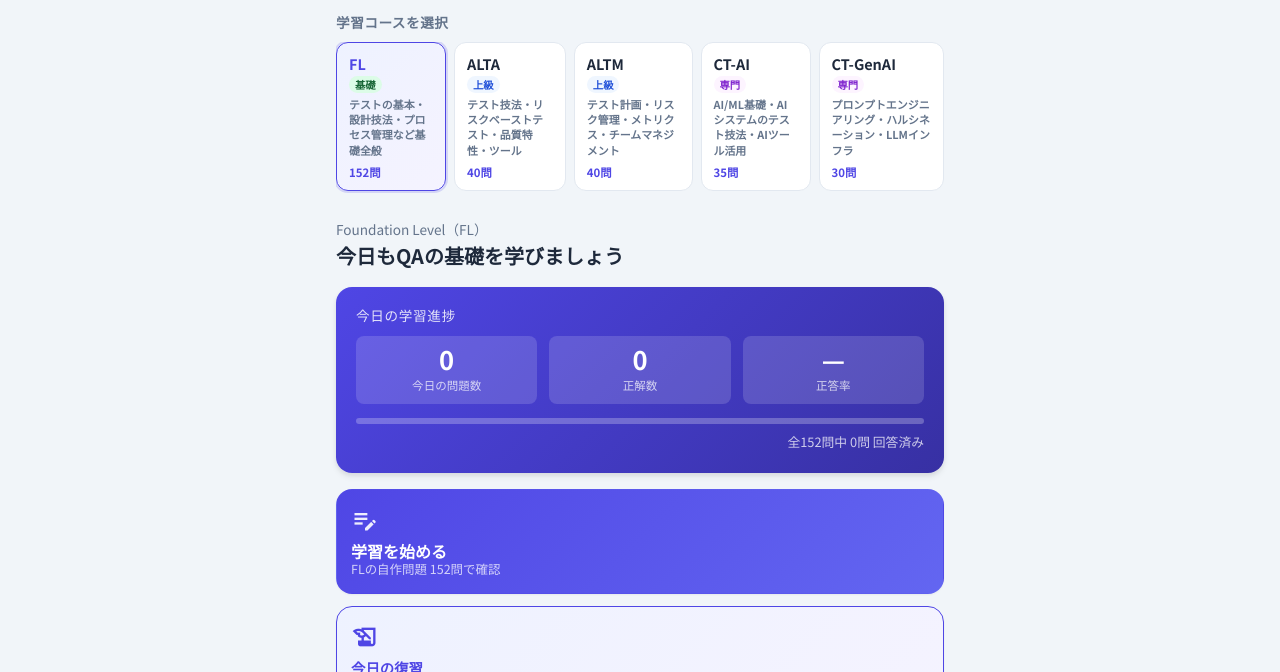
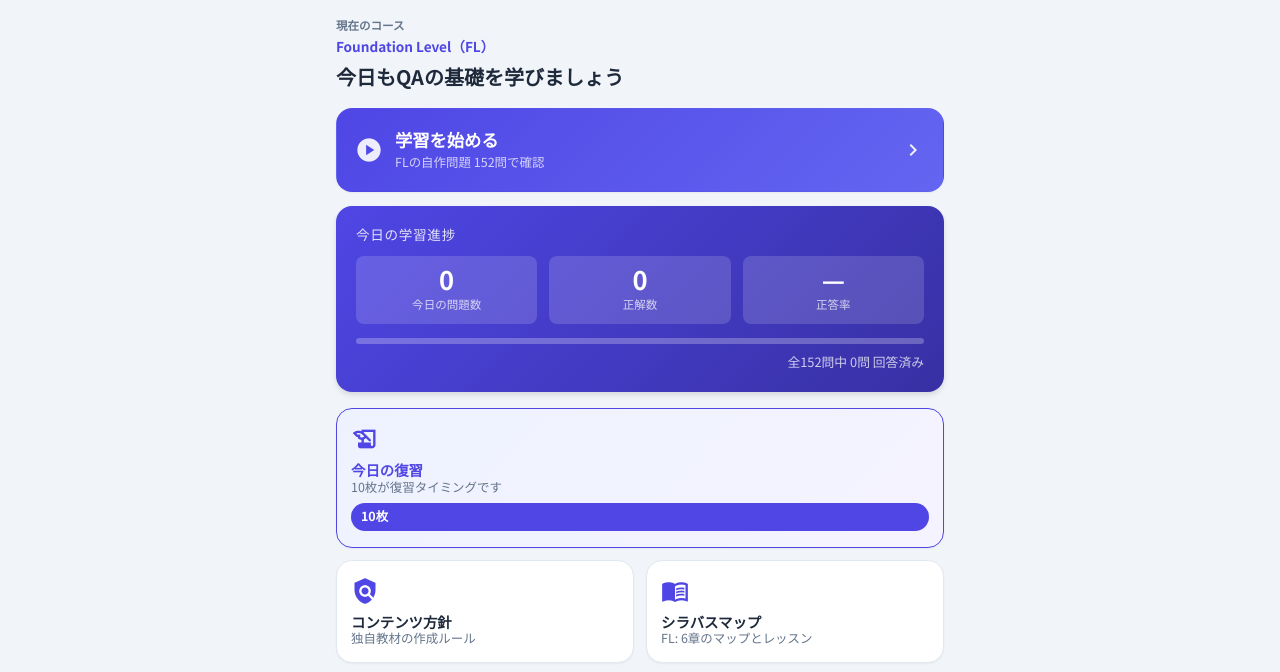
Before and after one commit to ma-garin/MyStudyQaApp, a website with bundled scripts: page index.html in a window 1280 px wide. Shown: the part 54-726 px from the top of the page. Built offline with nearby package versions, Linux system fonts and the light colour scheme; files whose address does not match are found by name.

Commit message:
fix: モバイル学習ホームの導線を改善
ホームの資格選択を撤去して学習再開を最優先化し、コース変更を設定へ移動。Service Worker更新処理も改善。

```diff
--- a/css/components.css
+++ b/css/components.css
@@ -851,20 +851,46 @@ table tbody tr:nth-child(even) {
 
 /* ── Home greeting ────────────────────────────── */
 .home-greeting {
-    padding: 8px 0 4px;
+    padding: 2px 0 4px;
     margin-bottom: 14px;
+}
+
+.greeting-label {
+    margin: 0 0 2px;
+    color: var(--text-muted);
+    font-size: 0.72em;
+    font-weight: 600;
 }
 
 .greeting-sub {
     font-size: 0.85em;
-    color: var(--text-muted);
-    margin: 0 0 2px;
+    color: var(--primary);
+    font-weight: 700;
+    margin: 0 0 6px;
 }
 
 .home-greeting h2 {
     font-size: 1.25em;
     margin: 0;
     color: var(--text);
+}
+
+.home-primary-action {
+    min-height: 84px;
+    margin-bottom: 14px;
+    padding: 18px;
+    flex-direction: row;
+    align-items: center;
+    gap: 12px;
+}
+
+.home-primary-action .action-title {
+    font-size: 1.08em;
+    margin-bottom: 4px;
+}
+
+.home-primary-arrow {
+    color: rgba(255,255,255,0.9);
 }
 
 /* ── Release notes ───────────────────────────── */
@@ -1060,62 +1086,6 @@ table tbody tr:nth-child(even) {
 }
 .settings-btn--primary:active { opacity: 0.85; }
 
-/* ── Cert Selector ────────────────────────────── */
-.cert-selector-section {
-    margin: 0 0 16px;
-}
-.cert-selector-title {
-    font-size: 0.85em;
-    font-weight: 700;
-    color: var(--text-muted);
-    margin: 0 0 10px;
-    text-transform: uppercase;
-    letter-spacing: 0.04em;
-}
-.cert-cards {
-    display: flex;
-    gap: 8px;
-    overflow-x: auto;
-    padding-bottom: 4px;
-    -webkit-overflow-scrolling: touch;
-    scrollbar-width: none;
-}
-.cert-cards::-webkit-scrollbar { display: none; }
-.cert-card {
-    display: flex;
-    flex-direction: column;
-    align-items: flex-start;
-    gap: 2px;
-    min-width: 110px;
-    padding: 10px 12px;
-    border-radius: var(--radius);
-    border: 1.5px solid var(--border);
-    background: var(--surface);
-    cursor: pointer;
-    transition: border-color 0.15s, background 0.15s, box-shadow 0.15s;
-    box-shadow: none;
-    white-space: normal;
-    text-align: left;
-}
-.cert-card:hover:not(:disabled) {
-    border-color: var(--primary);
-    box-shadow: 0 0 0 2px rgba(79,70,229,0.12);
-}
-.cert-card--active {
-    border-color: var(--primary);
-    background: linear-gradient(135deg, #EEF2FF, #F5F3FF);
-    box-shadow: 0 0 0 2px rgba(79,70,229,0.18);
-}
-.cert-card--disabled {
-    opacity: 0.45;
-    cursor: not-allowed;
-}
-.cert-card-name {
-    font-size: 0.95em;
-    font-weight: 700;
-    color: var(--text);
-}
-.cert-card--active .cert-card-name { color: var(--primary); }
 .cert-card-level {
     font-size: 0.68em;
     font-weight: 700;
--- a/index.html
+++ b/index.html
@@ -29,9 +29,11 @@
     <nav id="main-nav" class="hidden"></nav>
     <nav id="breadcrumb-nav" class="hidden"></nav>
     <script>
-        // アプリ起動時は常にランディング画面を表示する
-        // index.html が直接読み込まれた場合、landing.html へリダイレクト
-        if (window.location.pathname.split('/').pop() === 'index.html') {
+        // 初回だけコース選択へ送る。選択後はホームを表示する。
+        if (
+            window.location.pathname.split('/').pop() === 'index.html'
+            && !localStorage.getItem('qa_selected_cert')
+        ) {
             window.location.replace('landing.html');
         }
     </script>
@@ -46,17 +48,22 @@
     <main class="app-main" id="app-container">
         <section id="welcome-screen">
 
-            <!-- Certification Selector -->
-            <div class="cert-selector-section">
-                <h3 class="cert-selector-title">学習コースを選択</h3>
-                <div class="cert-cards" id="cert-cards"></div>
-            </div>
-
             <!-- Greeting -->
             <div class="home-greeting">
+                <p class="greeting-label">現在のコース</p>
                 <p class="greeting-sub" id="greeting-sub">Software Quality Basics</p>
                 <h2>今日もQAの基礎を学びましょう</h2>
             </div>
+
+            <a href="study.html" class="action-card action-card--primary home-primary-action">
+                <span class="material-icons action-icon">play_circle</span>
+                <div style="flex:1;">
+                    <p class="action-title" id="action-title-study">学習を始める</p>
+                    <p class="action-desc" id="action-desc-quiz">自作問題で理解度を確認</p>
+                </div>
+                <span id="weak-badge" style="display:none;background:rgba(255,255,255,0.25);color:#fff;font-size:0.72em;font-weight:700;padding:3px 8px;border-radius:var(--radius-full);white-space:nowrap;"></span>
+                <span class="material-icons home-primary-arrow">chevron_right</span>
+            </a>
 
             <!-- Progress Card -->
             <div class="progress-card">
@@ -88,15 +95,6 @@
 
             <!-- Action Grid -->
             <div class="action-grid">
-                <a href="study.html" class="action-card action-card--primary">
-                    <span class="material-icons action-icon">edit_note</span>
-                    <div style="flex:1;">
-                        <p class="action-title">学習を始める</p>
-                        <p class="action-desc" id="action-desc-quiz">自作問題で理解度を確認</p>
-                    </div>
-                    <span id="weak-badge" style="display:none;background:rgba(255,255,255,0.25);color:#fff;font-size:0.72em;font-weight:700;padding:3px 8px;border-radius:var(--radius-full);white-space:nowrap;"></span>
-                </a>
-
                 <a href="review.html" class="action-card action-card--review" id="review-card" style="grid-column:1 / -1;border:1.5px solid var(--primary);background:linear-gradient(135deg,#EEF2FF,#F5F3FF);">
                     <span class="material-icons action-icon" style="color:var(--primary);">history_edu</span>
                     <div style="flex:1;">
--- a/js/main.js
+++ b/js/main.js
@@ -2,7 +2,7 @@
 import { setupCommonNavigation, setupBackToTopButtons, fetchQuestions } from './utils.js';
 import { getDashboardStats, getWrongQuestionIds } from './progress.js';
 import { topicMaps } from './topicMap.js';
-import { CERTIFICATIONS, getSelectedCert, setSelectedCert } from './certifications.js';
+import { getCertById, getSelectedCert } from './certifications.js';
 import { certKey, SUFFIXES } from './storage.js';
 import { aggregateChapterStats } from './chapterStats.js';
 import { countDue, loadState as loadSrsState } from './srs.js';
@@ -10,57 +10,8 @@ import { countDue, loadState as loadSrsState } from './srs.js';
 document.addEventListener('DOMContentLoaded', async () => {
     setupCommonNavigation();
     setupBackToTopButtons();
-    renderCertSelector();
     await renderDashboard();
 });
-
-function renderCertSelector() {
-    const container = document.getElementById('cert-cards');
-    if (!container) return;
-    const selectedId = getSelectedCert();
-
-    container.textContent = '';
-    CERTIFICATIONS.forEach(cert => {
-        const card = document.createElement('button');
-        card.type = 'button';
-        card.className = 'cert-card' + (cert.id === selectedId ? ' cert-card--active' : '') + (!cert.available ? ' cert-card--disabled' : '');
-        card.disabled = !cert.available;
-        const nameEl = document.createElement('span');
-        nameEl.className = 'cert-card-name';
-        nameEl.textContent = cert.name;
-
-        const levelEl = document.createElement('span');
-        levelEl.className = `cert-card-level cert-card-level--${cert.level}`;
-        levelEl.textContent = levelLabel(cert.level);
-
-        const descEl = document.createElement('span');
-        descEl.className = 'cert-card-desc';
-        descEl.textContent = cert.description;
-
-        const statusEl = document.createElement('span');
-        if (cert.available) {
-            statusEl.className = 'cert-card-count';
-            statusEl.textContent = `${cert.questionCount}問`;
-        } else {
-            statusEl.className = 'cert-card-coming';
-            statusEl.textContent = '近日公開';
-        }
-
-        card.append(nameEl, levelEl, descEl, statusEl);
-        card.addEventListener('click', async () => {
-            setSelectedCert(cert.id);
-            container.querySelectorAll('.cert-card').forEach(c => c.classList.remove('cert-card--active'));
-            card.classList.add('cert-card--active');
-            await renderDashboard();
-        });
-        container.appendChild(card);
-    });
-}
-
-function levelLabel(level) {
-    const labels = { foundation: '基礎', advanced: '上級', specialist: '専門' };
-    return labels[level] || level;
-}
 
 function readStoredIds(key) {
     try {
@@ -110,7 +61,7 @@ function renderChapterHeatmap(questions, certId, map) {
 
 async function renderDashboard() {
     const certId = getSelectedCert();
-    const cert = CERTIFICATIONS.find(c => c.id === certId) || CERTIFICATIONS[0];
+    const cert = getCertById(certId);
     const map = topicMaps[cert.id] || topicMaps.fl;
 
     const questions = await fetchQuestions();
@@ -126,6 +77,7 @@ async function renderDashboard() {
     setText('action-desc-syllabus', `${cert.name}: ${map.length}章のマップとレッスン`);
     setText('info-syllabus-version', `${cert.fullName} ・ 自作問題${totalQuestions}問`);
     setText('greeting-sub', cert.fullName);
+    setText('action-title-study', totalAnswered > 0 ? '学習を続ける' : '学習を始める');
     setText('stat-answered', todayAnswered);
     setText('stat-correct', todayCorrect);
     setText('stat-accuracy', accuracy !== null ? `${accuracy}%` : '—');
--- a/js/registerSW.js
+++ b/js/registerSW.js
@@ -10,7 +10,7 @@ export function registerServiceWorker() {
     if (typeof navigator === 'undefined' || !('serviceWorker' in navigator)) return;
     window.addEventListener('load', () => {
         navigator.serviceWorker
-            .register('sw.js', { scope: './' })
+            .register('sw.js', { scope: './', updateViaCache: 'none' })
             .catch(err => console.warn('Service Worker の登録に失敗しました:', err));
     });
 }
```
Also changed, not shown: settings.html (+12 -0 lines), sw.js (+8 -2 lines), tests/landing.dom.test.js (+23 -0 lines), tests/serviceWorker.test.js (+12 -0 lines), README.md.
